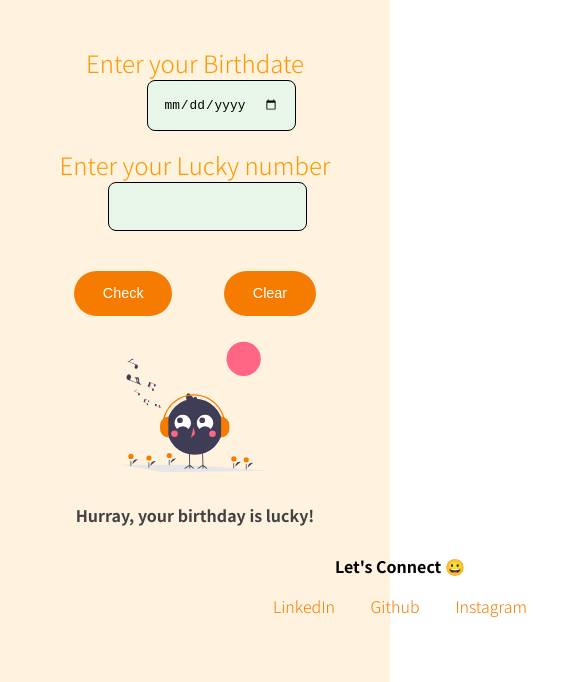
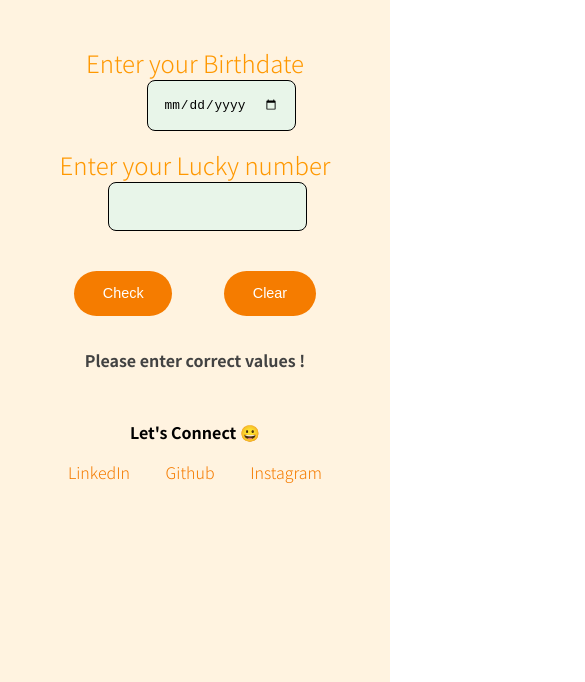
Before and after one commit to sks-21/Lucky-Birthday, a plain HTML site: page index.html in a window 390 px wide. Both pictures are taken after a click on the button "Check". Shown: the part 194-876 px from the top of the page, 585 px wide, since content can reach past the window. Drawn offline with Linux system fonts and the light colour scheme.

Commit message:
added media queries

```diff
--- a/app.js
+++ b/app.js
@@ -39,16 +39,20 @@ function addImage(ans) {
 }
 
 checkBtn.addEventListener("click", () => {
+  if (imageDiv.children[0]) {
+    imageDiv.children[0].remove();
+  }
 
-if(imageDiv.children[0])
- imageDiv.children[0].remove();
+  if (!dateEl.value || !numEl.value) {
+    msg = "Please enter correct values !";
+  } else {
+    let ans = check(dateEl.value, numEl.value);
 
-  let ans = check(dateEl.value, numEl.value);
+    if (ans) msg = "Hurray, your birthday is lucky!";
+    else msg = "Sorry, your birtday is not lucky.";
 
-  if (ans) msg = "Hurray, your birthday is lucky!";
-  else msg = "Sorry, your birtday is not lucky.";
-
-  addImage(ans);
+    addImage(ans);
+  }
 
   outputDiv.innerText = msg;
   dateEl.value = "";
--- a/styles.css
+++ b/styles.css
@@ -7,10 +7,8 @@
 }
 
 body {
-  overflow: hidden;
   margin: 0rem;
   font-family: "Noto Sans JP", sans-serif;
-  /* background-color: #fff3e0; */
 }
 
 .div-container {
@@ -105,8 +103,6 @@ footer {
   border-top-left-radius: 2rem;
   text-align: center;
   margin-top: 1rem;
-  position: absolute;
-  bottom: 0;
   width: 800px;
 }
 
@@ -144,3 +140,12 @@ a:hover {
 .profit {
   color: green;
 }
+
+/* Media queries */
+@media only screen and (max-width: 768px) {
+  /* For mobile phones: */
+
+  footer{
+    width: 100%;
+  }
+}
```
